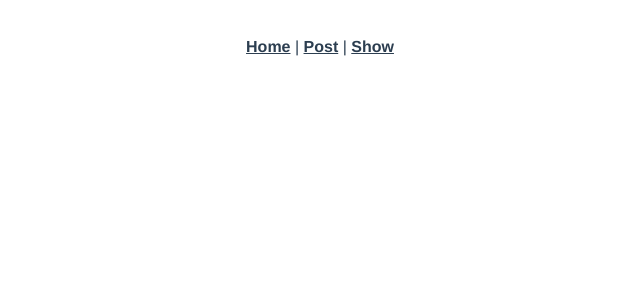
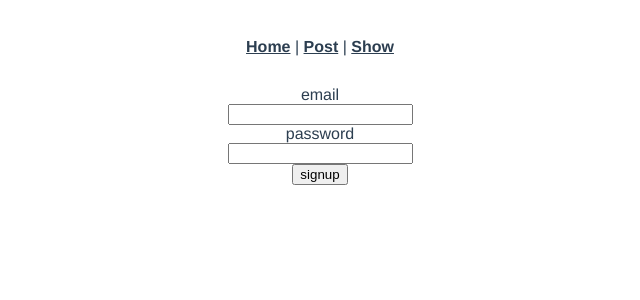
Before and after one commit to webex-9-team10/sharing-app, a Vue app: page /signup in a window 1280 px wide. Shown: the top 300 px of the page, without its empty margins (320-960 px from the left). Built offline with nearby package versions, Linux system fonts and the light colour scheme; what vue-browser-geolocation would draw is missing.

Commit message:
ログインとサインアップ機能（未完成）

```diff
--- a/src/components/SubmitForm.vue
+++ b/src/components/SubmitForm.vue
@@ -27,7 +27,7 @@
       placeholder="キャプションを書く"
     />
     <div class="form__buttons">
-      <button v-on:click="postTweet" class="form__submit-button">
+      <button v-on:click="checkStatus" class="form__submit-button">
         投稿
       </button>
     </div>
@@ -75,6 +75,16 @@ export default {
             ...doc.data()
           });
         });
+      });
+    },
+    checkStatus: function(){
+      firebase.auth().onAuthStateChanged(function(user) {
+        if (user) {
+          this.postTweet()
+         } else {
+          alert("ログインしてね")
+          //this.$router.push({ path: `/signup` })
+        }
       });
     },
   },
--- a/src/router/index.js
+++ b/src/router/index.js
@@ -3,6 +3,7 @@ import VueRouter from 'vue-router'
 import Home from '../views/Home.vue'
 import Post from '../views/Post.vue'
 import Show from '../views/Show.vue'
+import Signup from '../views/Signup.vue'
 
 Vue.use(VueRouter)
 
@@ -23,6 +24,11 @@ const routes = [
     component: Show,
     props: route => ({ postid: String(route.params.postid) })
   },
+  {
+    path: '/signup',
+    name: 'Signup',
+    component: Signup
+  }
 ]
 
 const router = new VueRouter({
--- /dev/null
+++ b/src/views/Signup.vue
@@ -0,0 +1,46 @@
+<template>
+  <div>
+      <div>
+          <div>email</div>
+          <input type="text" v-model="email">
+      </div>
+      <div>
+          <div>password</div>
+          <input type="text" v-model="password">
+      </div>
+      <button v-on:click="signup()">signup</button>
+  </div>
+</template>
+
+<script>
+import firebase from "firebase"
+
+export default {
+    data:function(){
+        return{
+            email:"",
+            password:"",
+        }
+    },
+    methods:{
+        signup:function(){
+            firebase.auth().createUserWithEmailAndPassword(this.email, this.password)
+            .then((user) => {
+                firebase.firestore().collection("users").doc(user.uid).add({email:this.email,password:this.password})
+                alert("ようこそ")
+                this.$router.push({ path: `/` })
+            })
+            .catch((error) => {
+                const errorCode = error.code;
+                const errorMessage = error.message;
+                alert(errorCode + ":" + errorMessage)
+            });
+        },
+    }
+
+}
+</script>
+
+<style>
+
+</style>
```
